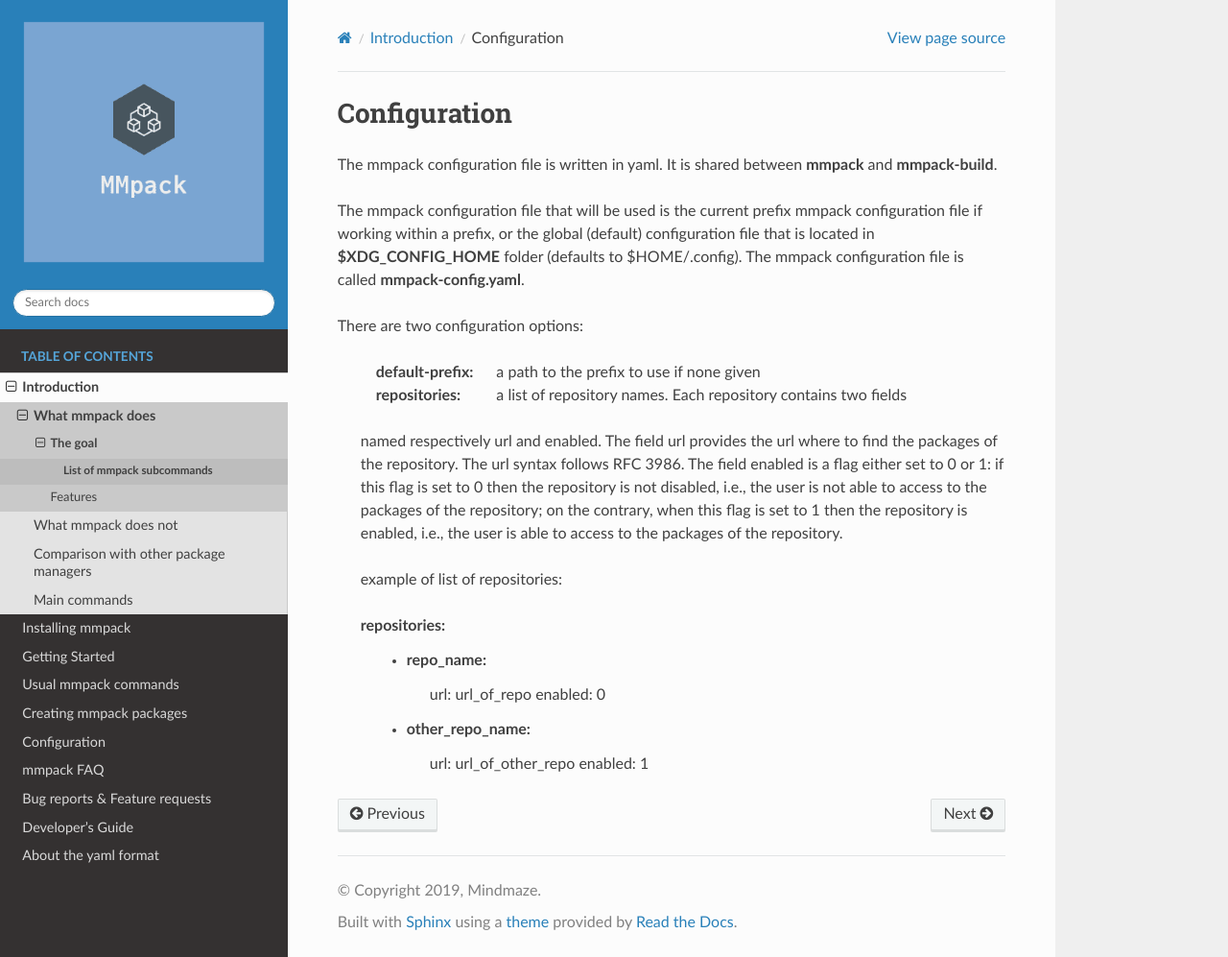
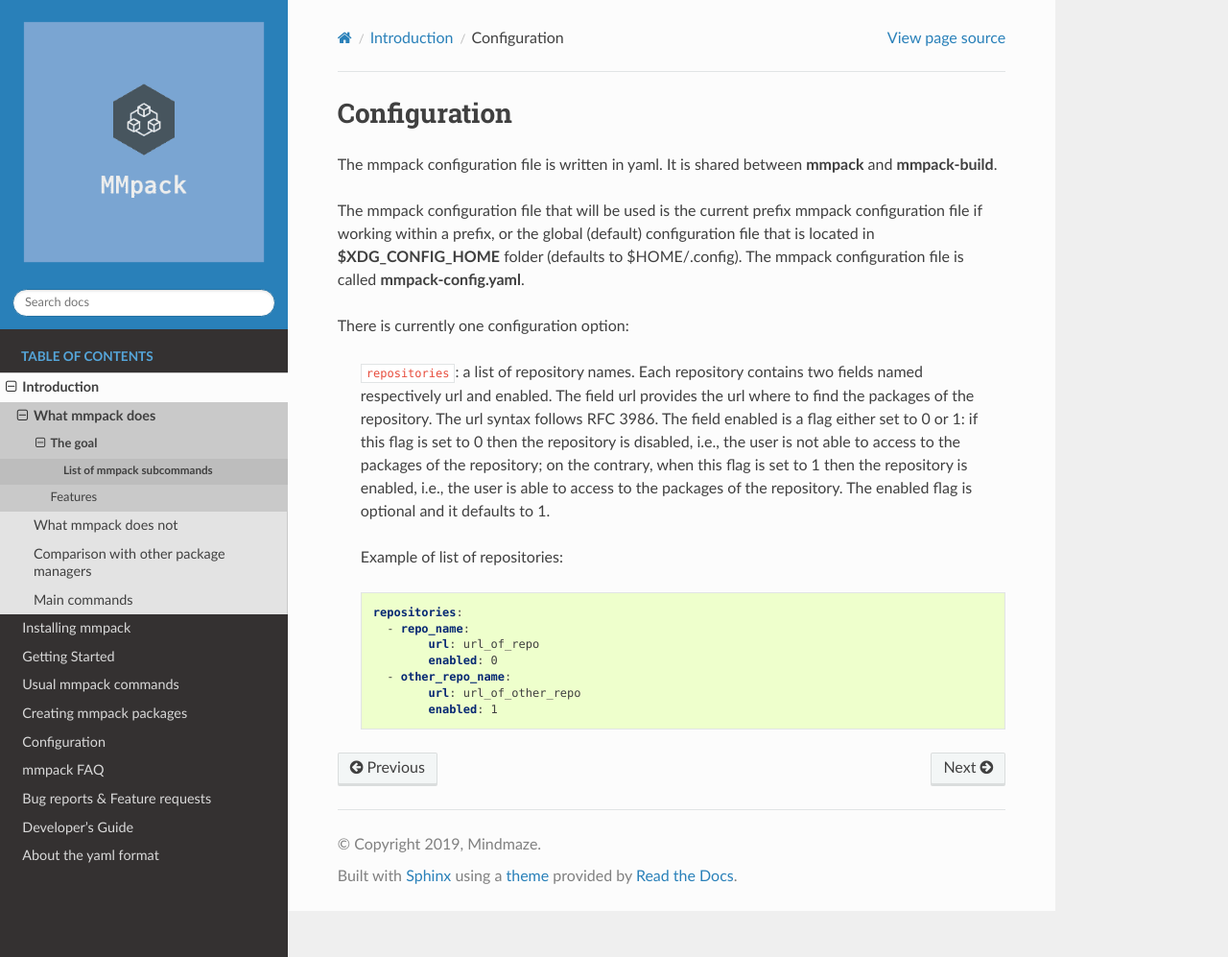
Before and after one commit to mmlabs-mindmaze/mmpack, a Sphinx documentation site: the page built from docs/man/5/configuration.rst, in a window 1280 px wide and 997 px high. Shown: the whole window at 96% size. Built offline with Sphinx 7.4.7 and the Read the Docs theme 2.0.0, drawn with Linux system fonts in a browser that asks for light colours.

Commit message:
update configuration documentation file
Change-Id: I8968697a83e59aea17d201e09a6fe11b48969a46

```diff
--- a/docs/man/5/configuration.rst
+++ b/docs/man/5/configuration.rst
@@ -9,24 +9,26 @@
 configuration file that is located in **$XDG_CONFIG_HOME** folder (defaults to
 $HOME/.config). The mmpack configuration file is called **mmpack-config.yaml**.
 
-There are two configuration options:
+There is currently one configuration option:
 
- :default-prefix: a path to the prefix to use if none given
- :repositories: a list of repository names. Each repository contains two fields
- named respectively url and enabled. The field url provides the url where to
- find the packages of the repository. The url syntax follows RFC 3986. The field
- enabled is a flag either set to 0 or 1: if this flag is set to 0 then the
- repository is not disabled, i.e., the user is not able to access to the
+ ``repositories``: a list of repository names. Each repository contains two
+ fields named respectively url and enabled. The field url provides the url
+ where to find the packages of the repository. The url syntax follows RFC 3986.
+ The field enabled is a flag either set to 0 or 1: if this flag is set to 0
+ then the repository is disabled, i.e., the user is not able to access to the
  packages of the repository; on the contrary, when this flag is set to 1 then
  the repository is enabled, i.e., the user is able to access to the packages of
- the repository.
+ the repository. The enabled flag is optional and it defaults to 1.
 
- example of list of repositories:
+ Example of list of repositories:
 
- repositories:
-   - repo_name:
-         url: url_of_repo
-         enabled: 0
-   - other_repo_name:
-         url: url_of_other_repo
-         enabled: 1
+
+ .. code-block:: yaml
+
+    repositories:
+      - repo_name:
+            url: url_of_repo
+            enabled: 0
+      - other_repo_name:
+            url: url_of_other_repo
+            enabled: 1
```
